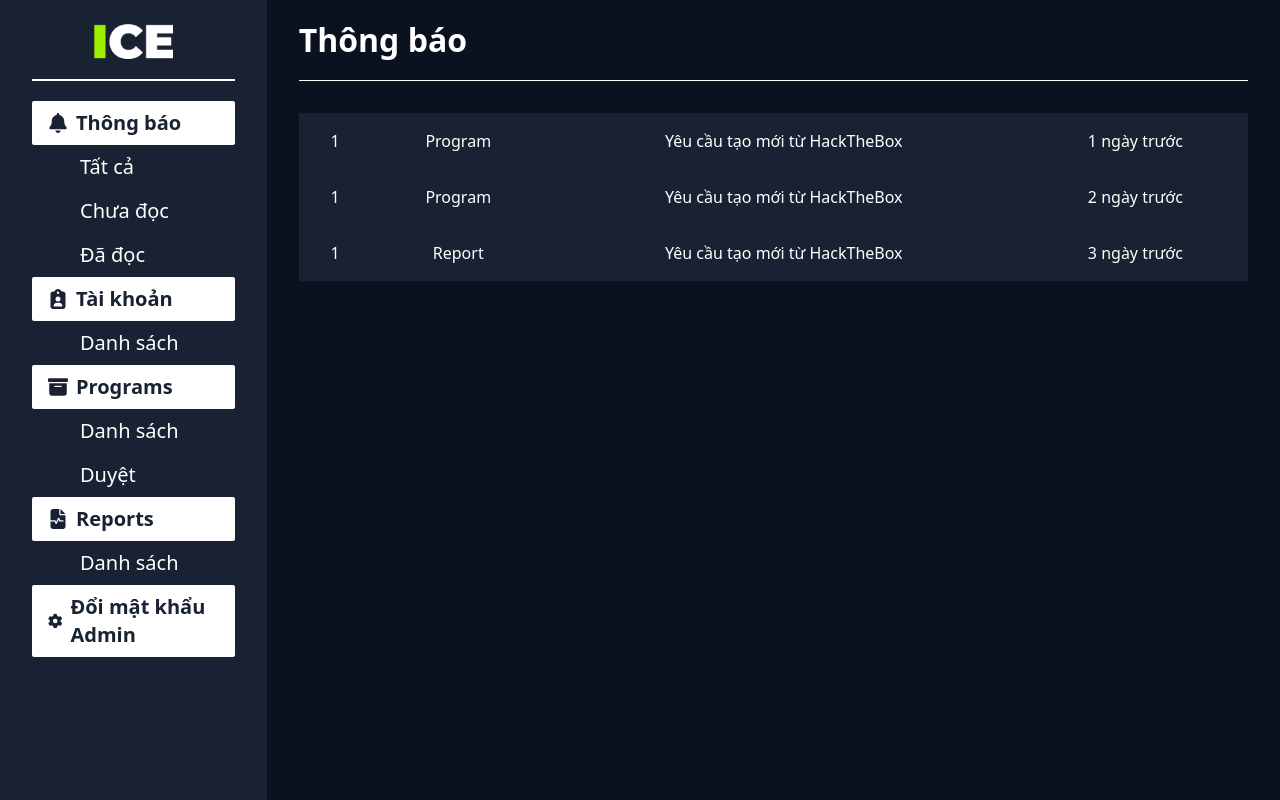
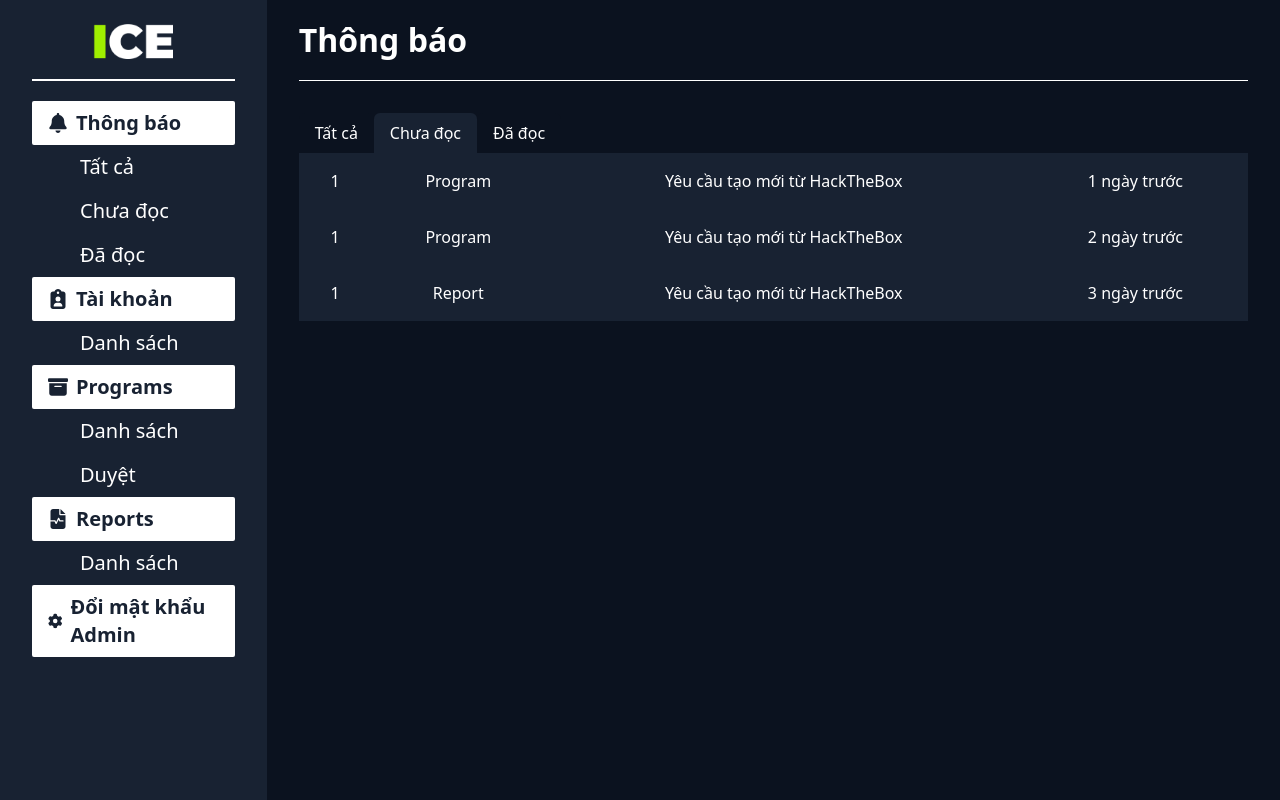
Before and after one commit to dinh-namle/ICE-INT3306-8, a React (Vite) app: page /admin/notification in a window 1280 px wide. Built offline with nearby package versions, Linux system fonts and the light colour scheme.

Commit message:
update Notification

```diff
--- a/src/pages/Admin/Notification.tsx
+++ b/src/pages/Admin/Notification.tsx
@@ -1,5 +1,5 @@
-import { useState } from 'react';
 import { AdminTitle, Table } from '../../components'
+import React from 'react';
 
 const needHeader = false
 const columns = ["Status","Type", "Message", "Time"];
@@ -11,11 +11,24 @@ const data = [
 
 const buttons = ["Tất cả", "Chưa đọc", "Đã đọc"];
 
+const Notification = () => {
+  const [active, setActive] = React.useState<number>(1);
 
-const Notification = () => {
+  const handleClick = (index: number) => {
+  setActive(index);
+  }
+
   return (
   <div className='w-full h-lvh bg-main1-1 flex flex-col'>
     <AdminTitle title='Thông báo' />
+
+    <div className='ml-8'>
+    <div className='flex justify-start m'>
+      {buttons.map((button, index) => (
+      <button key={`tab_${index}`} className={`${active === index ? 'bg-main1-2' : 'bg-main1-1'} px-4 py-2 text-white rounded-t-md`} onClick={() => handleClick(index)}>{button}</button>
+      ))}
+    </div>
+    </div>
 
     <div className='w-full h-full '>
     <Table needHeader={needHeader} columns={columns} data={data} />
```
Lines whose indentation alone changed are shown as unchanged.
